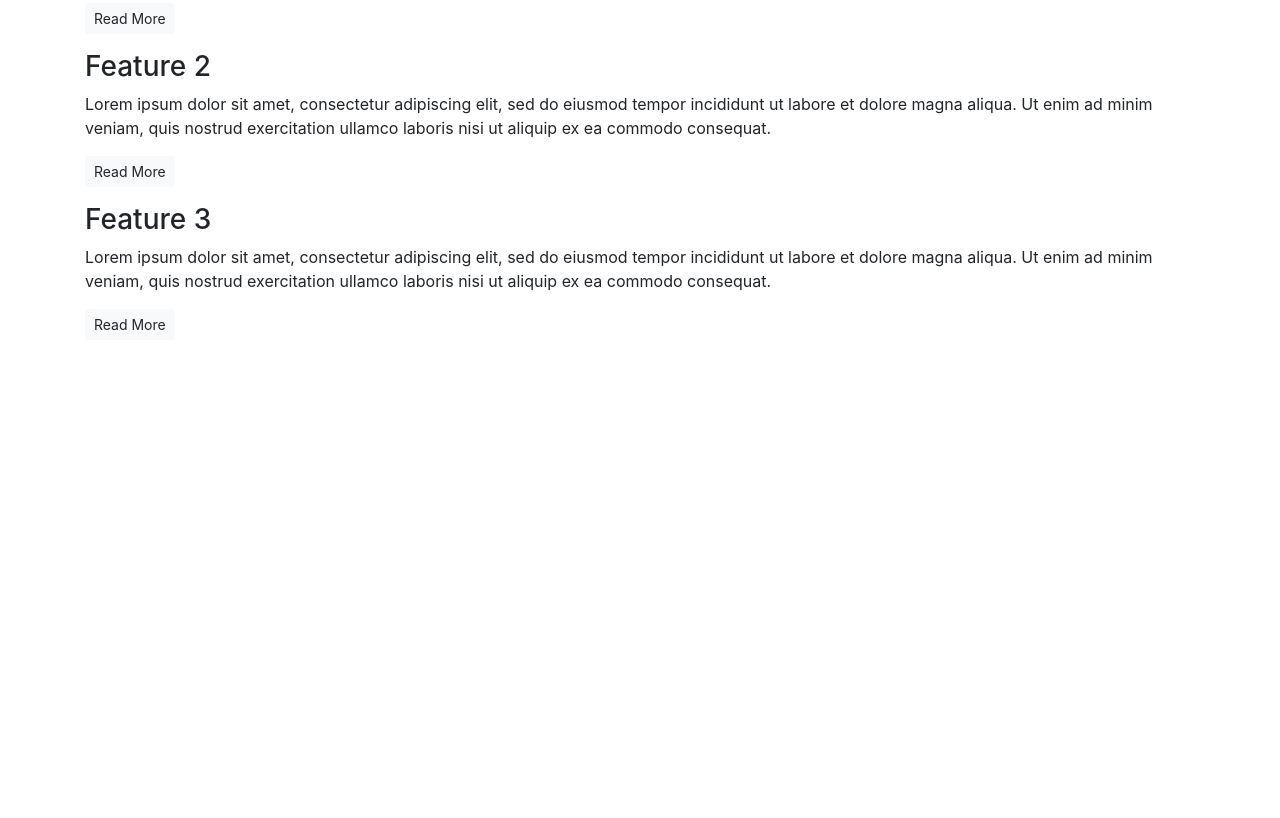
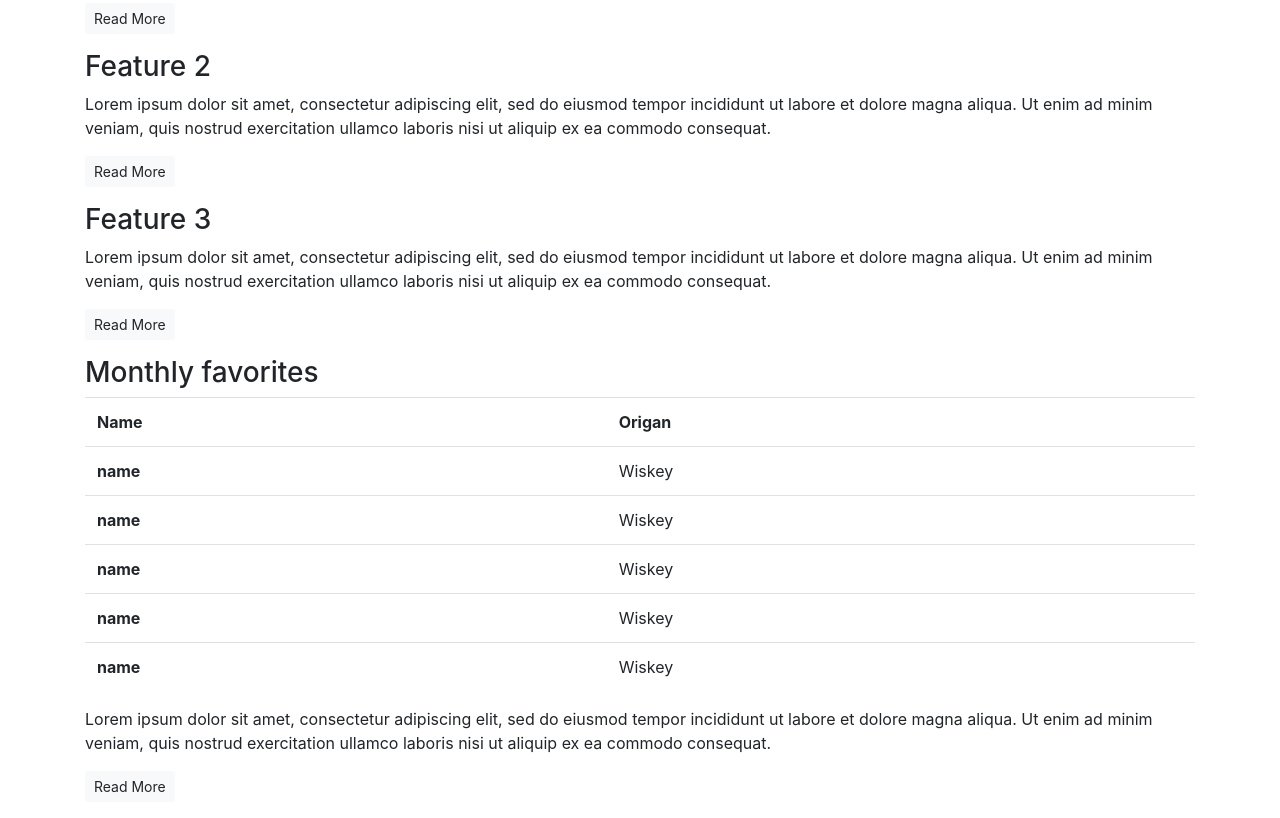
Before and after one commit to Harriss1989/Bootstrap, a plain HTML site: page index.html in a window 1280 px wide. Shown: the part 603-1421 px from the top of the page. Before the commit the page ends 959 px from the top, so only its background shows below. Drawn offline with nearby package versions, Linux system fonts and the light colour scheme.

Commit message:
add table section

```diff
--- a/index.html
+++ b/index.html
@@ -1,13 +1,18 @@
 <!DOCTYPE html>
 <html lang="en">
+
 <head>
     <meta charset="UTF-8">
     <meta http-equiv="X-UA-Compatible" content="IE=edge">
     <meta name="viewport" content="width=device-width, initial-scale=1.0">
     <title>Wiskey Drop I Taste a new whiskey every month</title>
-    <link rel="stylesheet" href="https://cdn.jsdelivr.net/npm/bootstrap@4.1.3/dist/css/bootstrap.min.css" integrity="sha384-MCw98/SFnGE8fJT3GXwEOngsV7Zt27NXFoaoApmYm81iuXoPkFOJwJ8ERdknLPMO" crossorigin="anonymous">
-<script src="https://cdn.jsdelivr.net/npm/bootstrap@4.1.3/dist/js/bootstrap.min.js" integrity="sha384-ChfqqxuZUCnJSK3+MXmPNIyE6ZbWh2IMqE241rYiqJxyMiZ6OW/JmZQ5stwEULTy" crossorigin="anonymous"></script>
+    <link rel="stylesheet" href="https://cdn.jsdelivr.net/npm/bootstrap@4.1.3/dist/css/bootstrap.min.css"
+        integrity="sha384-MCw98/SFnGE8fJT3GXwEOngsV7Zt27NXFoaoApmYm81iuXoPkFOJwJ8ERdknLPMO" crossorigin="anonymous">
+    <script src="https://cdn.jsdelivr.net/npm/bootstrap@4.1.3/dist/js/bootstrap.min.js"
+        integrity="sha384-ChfqqxuZUCnJSK3+MXmPNIyE6ZbWh2IMqE241rYiqJxyMiZ6OW/JmZQ5stwEULTy" crossorigin="anonymous">
+    </script>
 </head>
+
 <body>
     <article class="container">
         <section class="callout">
@@ -41,21 +46,68 @@
             <h2 class="text-uppercase">Features:</h2>
             <div class="feature">
                 <h3>Feature 1</h3>
-                 <p>Lorem ipsum dolor sit amet, consectetur adipiscing elit, sed do eiusmod tempor incididunt ut labore et dolore magna aliqua. Ut enim ad minim veniam, quis nostrud exercitation ullamco laboris nisi ut aliquip ex ea commodo consequat.</p>
+                <p>Lorem ipsum dolor sit amet, consectetur adipiscing elit, sed do eiusmod tempor incididunt ut labore
+                    et dolore magna aliqua. Ut enim ad minim veniam, quis nostrud exercitation ullamco laboris nisi ut
+                    aliquip ex ea commodo consequat.</p>
                 <p><a class="btn btn-sm btn-light" href="">Read More</a></p>
             </div>
             <div class="feature">
                 <h3>Feature 2</h3>
-                 <p>Lorem ipsum dolor sit amet, consectetur adipiscing elit, sed do eiusmod tempor incididunt ut labore et dolore magna aliqua. Ut enim ad minim veniam, quis nostrud exercitation ullamco laboris nisi ut aliquip ex ea commodo consequat.</p>
+                <p>Lorem ipsum dolor sit amet, consectetur adipiscing elit, sed do eiusmod tempor incididunt ut labore
+                    et dolore magna aliqua. Ut enim ad minim veniam, quis nostrud exercitation ullamco laboris nisi ut
+                    aliquip ex ea commodo consequat.</p>
                 <p><a class="btn btn-sm btn-light" href="">Read More</a></p>
             </div>
             <div class="feature">
                 <h3>Feature 3</h3>
-                 <p>Lorem ipsum dolor sit amet, consectetur adipiscing elit, sed do eiusmod tempor incididunt ut labore et dolore magna aliqua. Ut enim ad minim veniam, quis nostrud exercitation ullamco laboris nisi ut aliquip ex ea commodo consequat.</p>
+                <p>Lorem ipsum dolor sit amet, consectetur adipiscing elit, sed do eiusmod tempor incididunt ut labore
+                    et dolore magna aliqua. Ut enim ad minim veniam, quis nostrud exercitation ullamco laboris nisi ut
+                    aliquip ex ea commodo consequat.</p>
+                <p><a class="btn btn-sm btn-light" href="">Read More</a></p>
+            </div>
+        </section>
+        <section>
+            <div class="feature">
+                <h3>Monthly favorites</h3>
+                <table class="table">
+                    <thead>
+                    <tbody>
+                        <tr>
+                            <th scope="col">Name</th>
+                            <th scope="col">Origan</th>
+                        </tr>
+                        </thead>
+                        <tr>
+                            <th scope="row">name</th>
+                            <td>Wiskey</td>
+                        </tr>
+                        <tr>
+                            <th scope="row">name</th>
+                            <td>Wiskey</td>
+                        </tr>
+                        <tr>
+                            <th scope="row">name</th>
+                            <td>Wiskey</td>
+                        </tr>
+                        <tr>
+                            <th scope="row">name</th>
+                            <td>Wiskey</td>
+                        </tr>
+                        <tr>
+                            <th scope="row">name</th>
+                            <td>Wiskey</td>
+                        </tr>
+                    </tbody>
+                </table>
+
+                <p>Lorem ipsum dolor sit amet, consectetur adipiscing elit, sed do eiusmod tempor incididunt ut labore
+                    et dolore magna aliqua. Ut enim ad minim veniam, quis nostrud exercitation ullamco laboris nisi ut
+                    aliquip ex ea commodo consequat.</p>
                 <p><a class="btn btn-sm btn-light" href="">Read More</a></p>
             </div>
         </section>
         <!-- /.features -->
     </article>
 </body>
+
 </html>
```
Lines whose indentation alone changed are shown as unchanged.
